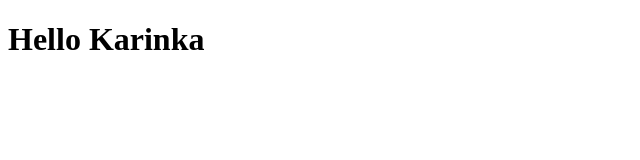
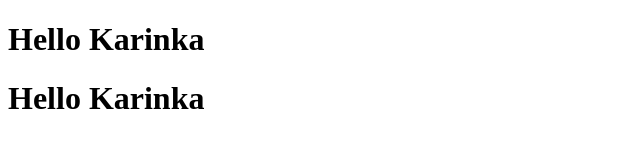
Before and after one commit to wxzwwwd/test_repo, a plain HTML site: page index.html in a window 1280 px wide. Shown: the whole page, without its empty margins (0-640 px from the left). Drawn offline with Linux system fonts and the light colour scheme.

```diff
--- a/index.html
+++ b/index.html
@@ -7,5 +7,6 @@
 </head>
 <body>
     <h1>Hello Karinka</h1>
+    <h1>Hello Karinka</h1>
 </body>
 </html>
```
